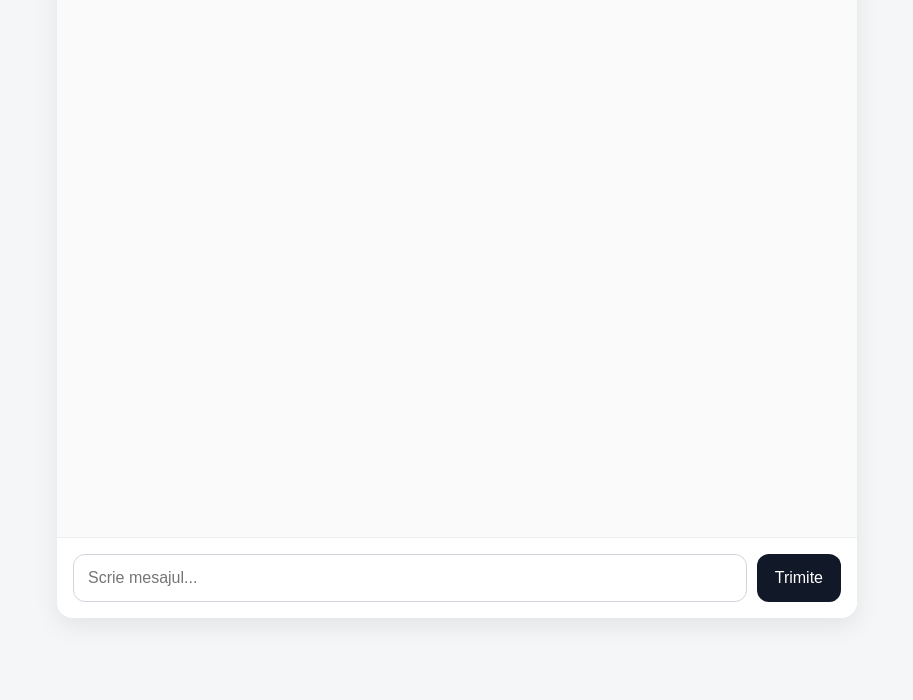
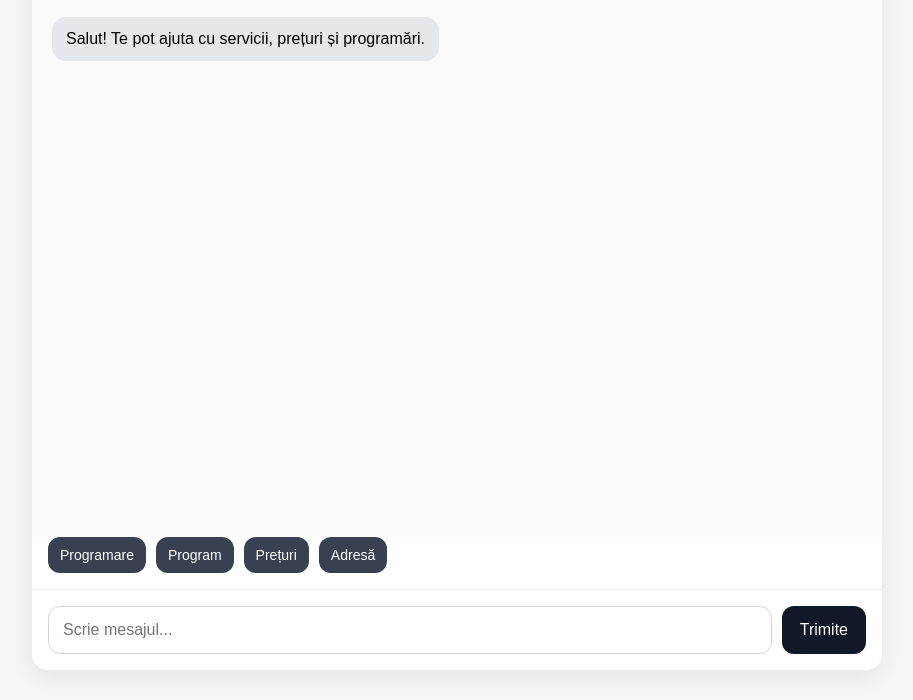
Before and after one commit to alex23-ui/ai-chatbot, a website: page public/index.html in a window 1280 px wide. Shown: the part 101-801 px from the top of the page, without its empty margins (183-1096 px from the left). Drawn offline with Linux system fonts and the light colour scheme.

Commit message:
Update index.html

```diff
--- a/public/index.html
+++ b/public/index.html
@@ -3,23 +3,21 @@
 <head>
   <meta charset="UTF-8" />
   <meta name="viewport" content="width=device-width, initial-scale=1.0" />
-  <title>AI Chatbot</title>
+  <title>Chatbot cu programări</title>
   <style>
     body {
       margin: 0;
       font-family: Arial, sans-serif;
       background: #f4f6f8;
     }
-
     .container {
-      max-width: 800px;
+      max-width: 850px;
       margin: 30px auto;
       background: white;
       border-radius: 16px;
       box-shadow: 0 8px 24px rgba(0,0,0,0.08);
       overflow: hidden;
     }
-
     .header {
       padding: 20px;
       font-size: 24px;
@@ -27,23 +25,19 @@
       background: #111827;
       color: white;
     }
-
     #chat {
       height: 500px;
       overflow-y: auto;
       padding: 20px;
       background: #fafafa;
     }
-
     .msg {
       margin-bottom: 14px;
       line-height: 1.5;
     }
-
     .user {
       text-align: right;
     }
-
     .user span {
       display: inline-block;
       background: #dbeafe;
@@ -51,7 +45,6 @@
       border-radius: 14px;
       max-width: 75%;
     }
-
     .bot span {
       display: inline-block;
       background: #e5e7eb;
@@ -59,7 +52,6 @@
       border-radius: 14px;
       max-width: 75%;
     }
-
     .input-area {
       display: flex;
       gap: 10px;
@@ -67,7 +59,6 @@
       border-top: 1px solid #eee;
       background: white;
     }
-
     input {
       flex: 1;
       padding: 14px;
@@ -76,7 +67,6 @@
       border-radius: 12px;
       outline: none;
     }
-
     button {
       padding: 14px 18px;
       font-size: 16px;
@@ -86,23 +76,37 @@
       background: #111827;
       color: white;
     }
-
-    button:hover {
-      opacity: 0.95;
-    }
-
     .typing {
       color: #666;
       font-style: italic;
       margin-bottom: 12px;
     }
+    .quick-actions {
+      display: flex;
+      gap: 10px;
+      flex-wrap: wrap;
+      padding: 0 16px 16px;
+      background: white;
+    }
+    .quick-actions button {
+      background: #374151;
+      padding: 10px 12px;
+      font-size: 14px;
+    }
   </style>
 </head>
 <body>
   <div class="container">
-    <div class="header">AI Chatbot</div>
+    <div class="header">Chatbot cu programări</div>
 
     <div id="chat"></div>
+
+    <div class="quick-actions">
+      <button onclick="quickMessage('Vreau să fac o programare')">Programare</button>
+      <button onclick="quickMessage('Care este programul?')">Program</button>
+      <button onclick="quickMessage('Ce prețuri aveți?')">Prețuri</button>
+      <button onclick="quickMessage('Unde sunteți?')">Adresă</button>
+    </div>
 
     <div class="input-area">
       <input id="message" type="text" placeholder="Scrie mesajul..." />
@@ -117,10 +121,16 @@
 
     localStorage.setItem("sessionId", sessionId);
 
+    function escapeHtml(text) {
+      const div = document.createElement("div");
+      div.innerText = text;
+      return div.innerHTML;
+    }
+
     function addMessage(text, sender) {
       const div = document.createElement("div");
       div.className = "msg " + sender;
-      div.innerHTML = `<span>${text}</span>`;
+      div.innerHTML = `<span>${escapeHtml(text)}</span>`;
       chat.appendChild(div);
       chat.scrollTop = chat.scrollHeight;
     }
@@ -139,8 +149,8 @@
       if (typing) typing.remove();
     }
 
-    async function sendMessage() {
-      const message = input.value.trim();
+    async function sendMessage(customMessage) {
+      const message = customMessage || input.value.trim();
       if (!message) return;
 
       addMessage(message, "user");
@@ -153,10 +163,7 @@
           headers: {
             "Content-Type": "application/json"
           },
-          body: JSON.stringify({
-            message,
-            sessionId
-          })
+          body: JSON.stringify({ message, sessionId })
         });
 
         const data = await res.json();
@@ -168,11 +175,17 @@
       }
     }
 
+    function quickMessage(text) {
+      sendMessage(text);
+    }
+
     input.addEventListener("keypress", function(e) {
       if (e.key === "Enter") {
         sendMessage();
       }
     });
+
+    addMessage("Salut! Te pot ajuta cu servicii, prețuri și programări.", "bot");
   </script>
 </body>
 </html>
```
